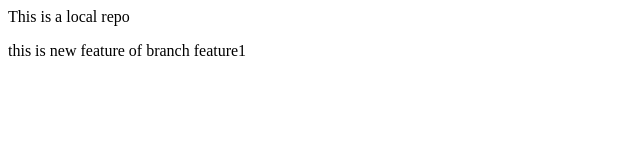
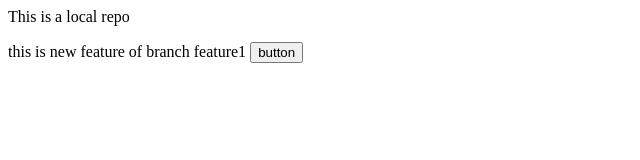
Before and after one commit to Shivagamer-dev/LOCAL-REPO, a plain HTML site: page index.html in a window 1280 px wide. Shown: the whole page, without its empty margins (0-640 px from the left). Drawn offline with Linux system fonts and the light colour scheme.

Commit message:
Add new Button

```diff
--- a/index.html
+++ b/index.html
@@ -1,3 +1,3 @@
 <p>This is a local repo</p>
 
-<p>this is new feature of branch feature1</p>
+<p>this is new feature of branch feature1 <button>button</button></p>
```
